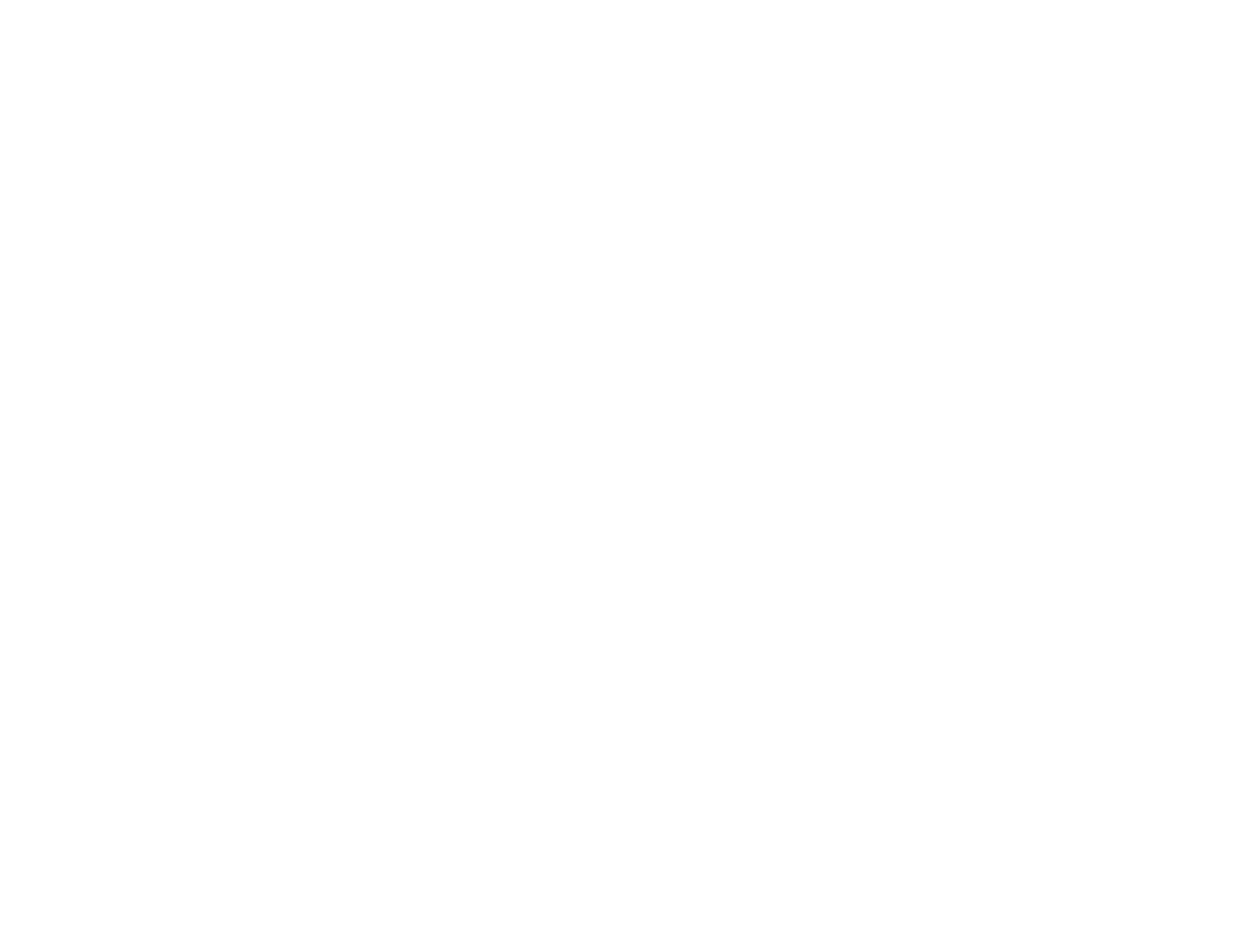
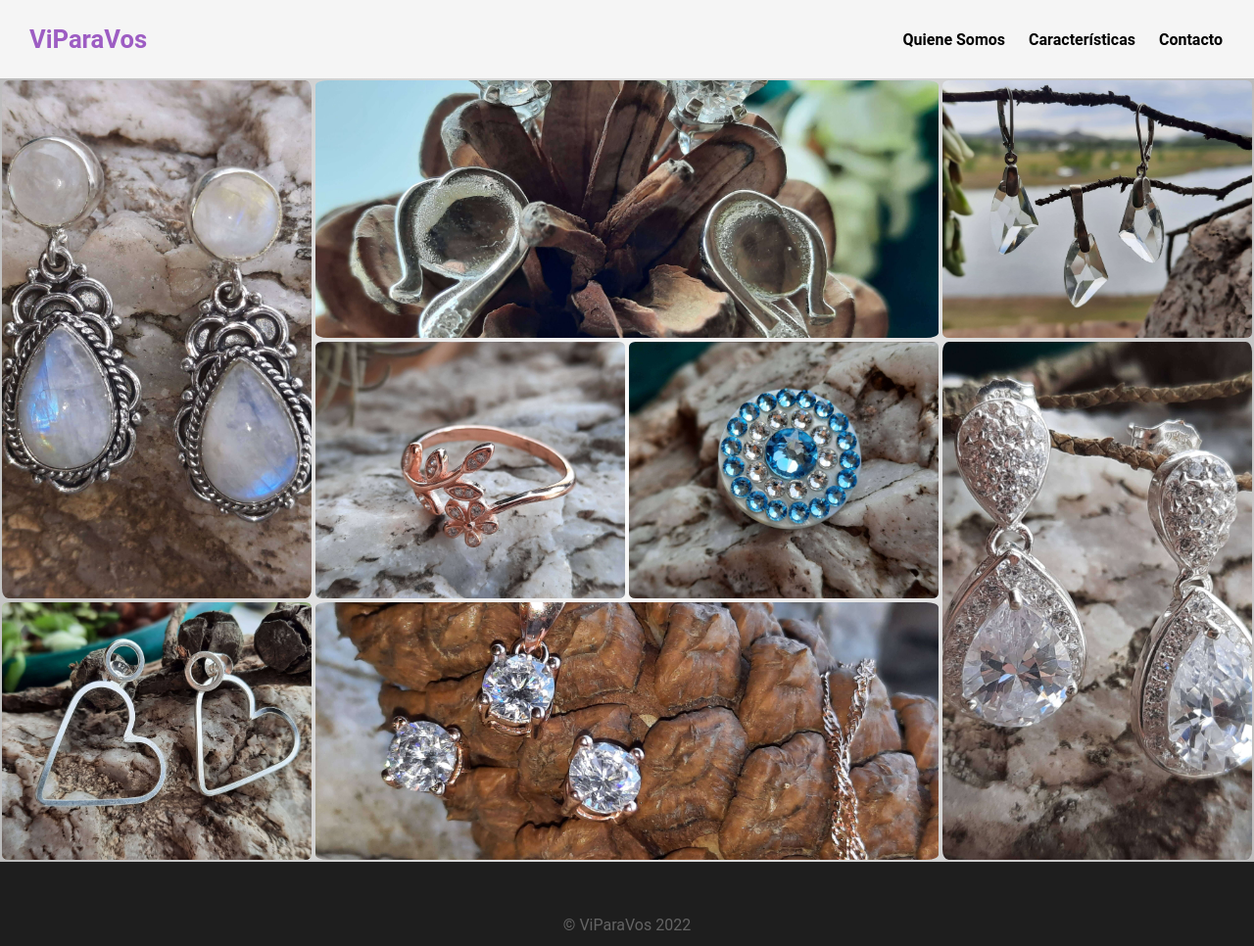
Before and after one commit to NogaTzBy/Aplicando-SASS, a plain HTML site: page grid.html in a window 1280 px wide. Shown: the whole page at 98% size. Before the commit the page ends 800 px from the top, so only its background shows below. Drawn offline with Linux system fonts and the light colour scheme.

Commit message:
first commit

```diff
--- /dev/null
+++ b/desing-grid.scss
@@ -0,0 +1,198 @@
+/* SEGUNDA SECCION */
+
+*{
+    box-sizing: border-box;
+    margin: 0;
+    padding: 0;
+}
+
+html{
+    scroll-behavior: smooth;
+}
+
+body{
+    font-family: 'Roboto', sans-serif;
+    overflow-x: hidden;
+}
+
+
+/* HEADER */
+
+    header{
+        background-color: rgb(245,245,245);
+    }
+
+    header .logo{
+        margin: 0;
+        padding: 25px 30px;
+        font-weight: bold;
+        color: #9D5DC3;
+        font-size: 1.6em;
+    }
+
+    header .container{
+        display: flex;
+        flex-direction: column;
+        align-items: center;
+    }
+
+    header nav{
+        display: flex;
+        flex-direction: column;
+        text-align: center;
+        padding-bottom: 25px;
+    }
+
+    header a{
+        padding: 5px 12px;
+        text-decoration: none;
+        font-weight: bold;
+        color: #000;
+    }
+
+    header a:hover{
+        color: #9D5DC3;
+    }
+
+/* GRID */
+
+.galeria{
+    background: radial-gradient(circle,#fff,#bbb);
+    min-height: 800px;
+    width: 100%;
+    display: grid;
+}
+.img{
+    border-radius: 2%;
+    margin: 2px;
+    transition: all 0.7s;
+}
+.img:hover{
+    transform: scale(1.05);
+    transition: all 0.7s;
+    box-shadow: 1px 1px 7px #333, 1px 1px 7px #333;
+
+}
+
+// PUESTO PARA LA ACTIVIDAD SASS II Y SEO
+
+@mixin grid {
+    background-size: cover;
+    background-position: center;
+}
+
+.img1{
+    background-image: url(media/img1.jpg);
+    @include grid;
+}
+.img2{
+    background-image: url(media/img2.jpg);
+    @include grid;
+}
+.img3{
+    background-image: url(media/img3.jpg);
+    @include grid;
+}
+.img4{
+    background-image: url(media/img4.jpg);
+    @include grid;
+}
+.img5{
+    background-image: url(media/img5.jpg);
+    @include grid;
+}
+.img6{
+    background-image: url(media/img6.jpg);
+    @include grid;
+}
+.img7{
+    background-image: url(media/img7.jpg);
+    @include grid;
+}
+.img8{
+    background-image: url(media/img8.jpg);
+    @include grid;
+}
+
+footer {
+    background-color: #1E1E1E;
+}
+
+footer p{
+    margin: 0;
+    color: rgb(100,100,100);
+    padding: 12px;
+}
+
+footer .container {
+    height: 6.7vw;
+    display: flex;
+    justify-content: center;
+    align-items: flex-end;
+}
+
+/* RESPOSIVE DESING */
+
+@media only screen and (min-width:768px){
+    header{
+        position: sticky;
+        width: 100%;
+    }
+
+    header .container{
+        flex-direction: row;
+        justify-content: space-between;
+    }
+
+    header nav{
+        flex-direction: row;
+        padding-bottom: 0;
+        padding-right: 20px;
+    }
+
+    .galeria{
+        grid-template-columns: repeat(4, 1fr);
+        grid-template-rows: repeat(3, 1fr);
+    }
+
+    .img1{
+        grid-column: 1/2;
+        grid-row: 1/3;
+        background-image: url(media/img1.jpg);
+    }
+    .img2{
+        grid-column: 2/4 ;
+        grid-row: 1/2;
+        background-image: url(media/img2.jpg);
+    }
+    .img3{
+        grid-column: 4/5;
+        grid-row: 1/2;
+        background-image: url(media/img3.jpg);
+    }
+    .img4{
+        grid-column: 2/3;
+        grid-row: 2/3;
+        background-image: url(media/img4.jpg);
+    }
+    .img5{
+        grid-column: 3/4;
+        grid-row: 2/3;
+        background-image: url(media/img5.jpg);
+    }
+    .img6{
+        grid-column: 4/5;
+        grid-row: 2/4;
+        background-image: url(media/img6.jpg);
+    }
+    .img7{
+        grid-column: 1/2;
+        grid-row: 3/4;
+        background-image: url(media/img7.jpg);
+    }
+    .img8{
+        grid-column: 2/4;
+        grid-row: 3/4;
+        background-image: url(media/img8.jpg);
+    }
+}
--- a/estilos.scss
+++ b/estilos.scss
@@ -1,4 +1,17 @@
 $gradient: 0deg, rgba(0,0,0,0.5), rgba(0,0,0,0.5);
+
+$negro: #000;
+$blanco: #fff;
+$gris: rgb(100,100,100);
+
+// MAPS, PUESTO PARA LA ACTIVIDAD SASS II Y SEO
+
+$general: (
+    'morado': #9D5DC3,
+    'negro': #000,
+    'blanco': #fff,
+    'gris': rgb(100,100,100)
+);
 
 *{
     box-sizing: border-box;
@@ -23,7 +36,8 @@ header{
         margin: 0;
         padding: 25px 30px;
         font-weight: bold;
-        color: #9D5DC3;
+        // MAPS, PUESTO PARA LA ACTIVIDAD SASS II Y SEO
+        color: map-get($map: $general, $key: 'morado');
         font-size: 1.6em;
     }
 
@@ -44,7 +58,8 @@ header{
         padding: 5px 12px;
         text-decoration: none;
         font-weight: bold;
-        color: #000;
+        // MAPS, PUESTO PARA LA ACTIVIDAD SASS II Y SEO
+        color: map-get($map: $general, $key: 'negro');
     }
 
     a:hover {
@@ -65,7 +80,7 @@ header{
     background-position: center center;
 
     h1 {
-        color: white;
+        color: map-get($map: $general, $key: 'blanco');
     }
 
     button{
@@ -82,7 +97,8 @@ header{
 
 #caracteristicas{
     background-color: rgb(30,30,30);
-    color: white;
+    // MAPS, PUESTO PARA LA ACTIVIDAD SASS II Y SEO
+    color: map-get($map: $general, $key: 'blanco');
     text-align: center;
 
     .container {
@@ -97,15 +113,19 @@ header{
         p {
             display: none;
         }
-
+        // MAPS, PUESTO PARA LA ACTIVIDAD SASS II Y SEO
         .carta {
-            background-position: center center;
-            background-size: cover;
-            padding: 45px;
+            @extend .extend;
             margin: 20px;
             border-radius: 15px;
         }
     }
+
+.extend {
+    background-position: center center;
+    background-size: cover;
+    padding: 45px;
+}
 
 .carta:first-child{
     background-image: linear-gradient($gradient)
@@ -128,7 +148,7 @@ header{
     justify-content: center;
     text-align: center;
     flex-direction: column;
-    color: #000;
+    color: map-get($map: $general, $key: 'negro');
     height: 80vh;
 
     h2 {font-size: 9vw;}
@@ -141,7 +161,8 @@ footer {
 
     p {
         margin: 0;
-        color: rgb(100,100,100);
+        // MAPS, PUESTO PARA LA ACTIVIDAD SASS II Y SEO
+        color: map-get($map: $general, $key: 'gris');
         padding: 12px;
     }
 
--- a/grid.html
+++ b/grid.html
@@ -0,0 +1,45 @@
+<!DOCTYPE html>
+<html lang="es">
+<head>
+    <meta charset="UTF-8">
+    <meta http-equiv="X-UA-Compatible" content="IE=edge">
+    <meta name="viewport" content="width=device-width, initial-scale=1.0">
+    <!-- FONT AWESOME -->
+    <script src="https://kit.fontawesome.com/bd87dd8657.js" crossorigin="anonymous"></script>
+    <!-- LINK CSS -->
+    <link rel="stylesheet" href="desing-grid.css">
+    <title>Proyect</title>
+</head>
+<body>
+    <!-- </header> -->
+    <header>
+        <div class="container">
+            <p class="logo">ViParaVos</p>
+            <nav>
+                <a href="#index.html">Quiene Somos</a>
+                <a href="#index.html">Características</a>
+                <a href="#index.html">Contacto</a>
+            </nav>
+        </div>
+    </header>
+
+
+    <section class="galeria">
+        <div class="img img1"></div>
+        <div class="img img2"></div>
+        <div class="img img3"></div>
+        <div class="img img4"></div>
+        <div class="img img5"></div>
+        <div class="img img6"></div>
+        <div class="img img7"></div>
+        <div class="img img8"></div>
+    </section>
+
+
+    <footer>
+        <div class="container">
+            <p>&copy; ViParaVos 2022</p>
+        </div>
+    </footer>
+</body>
+</html>
--- /dev/null
+++ b/hero.scss
@@ -0,0 +1,20 @@
+#hero{
+    display: flex;
+    align-items: center;
+    justify-content: center;
+    text-align: center;
+    flex-direction: column;
+    height: 90vh;
+    background-image: linear-gradient($gradient),url("media/fondo.svg");
+    background-repeat: no-repeat;
+    background-size: cover;
+    background-position: center center;
+
+    h1 {
+        color: map-get($map: $general, $key: 'blanco');
+    }
+
+    button{
+        font-size: 1.75em;
+    }
+}
```
Also changed, not shown: desing-grid.css, estilos.css, 2 other files.
